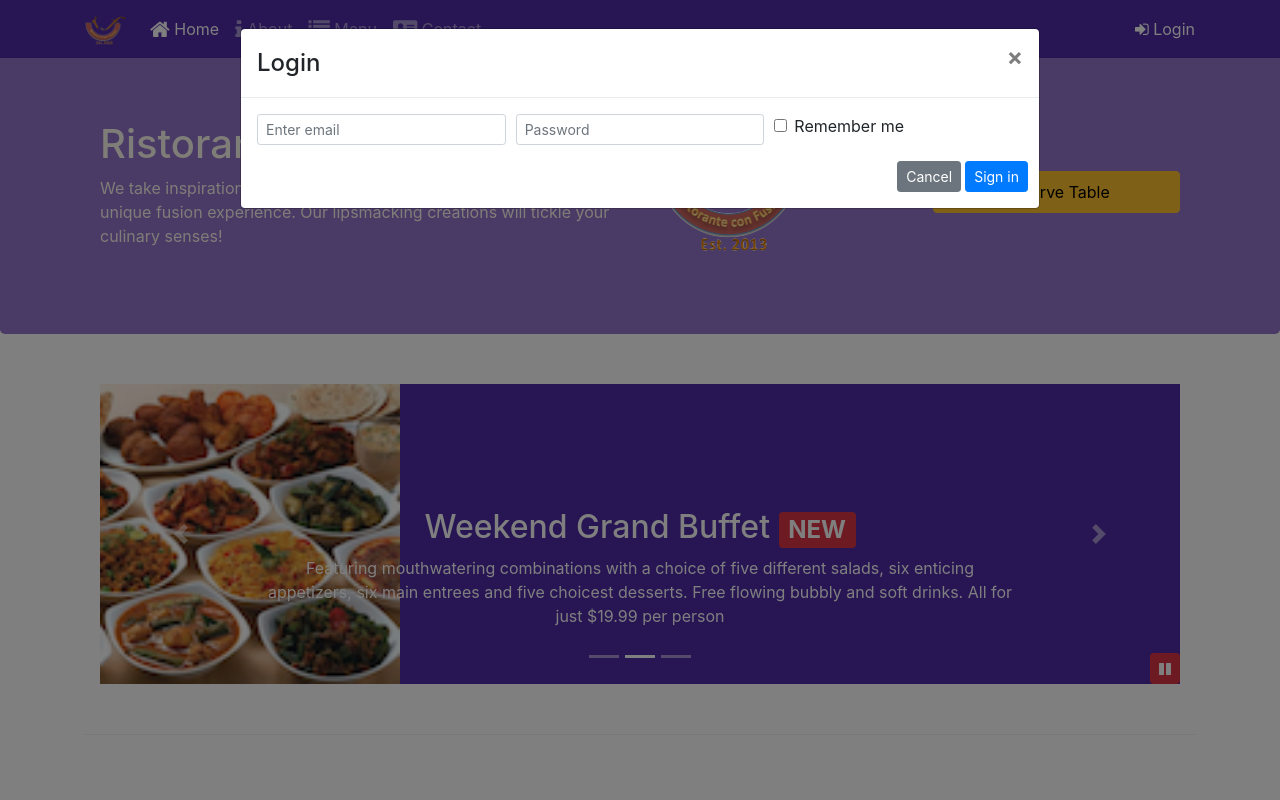
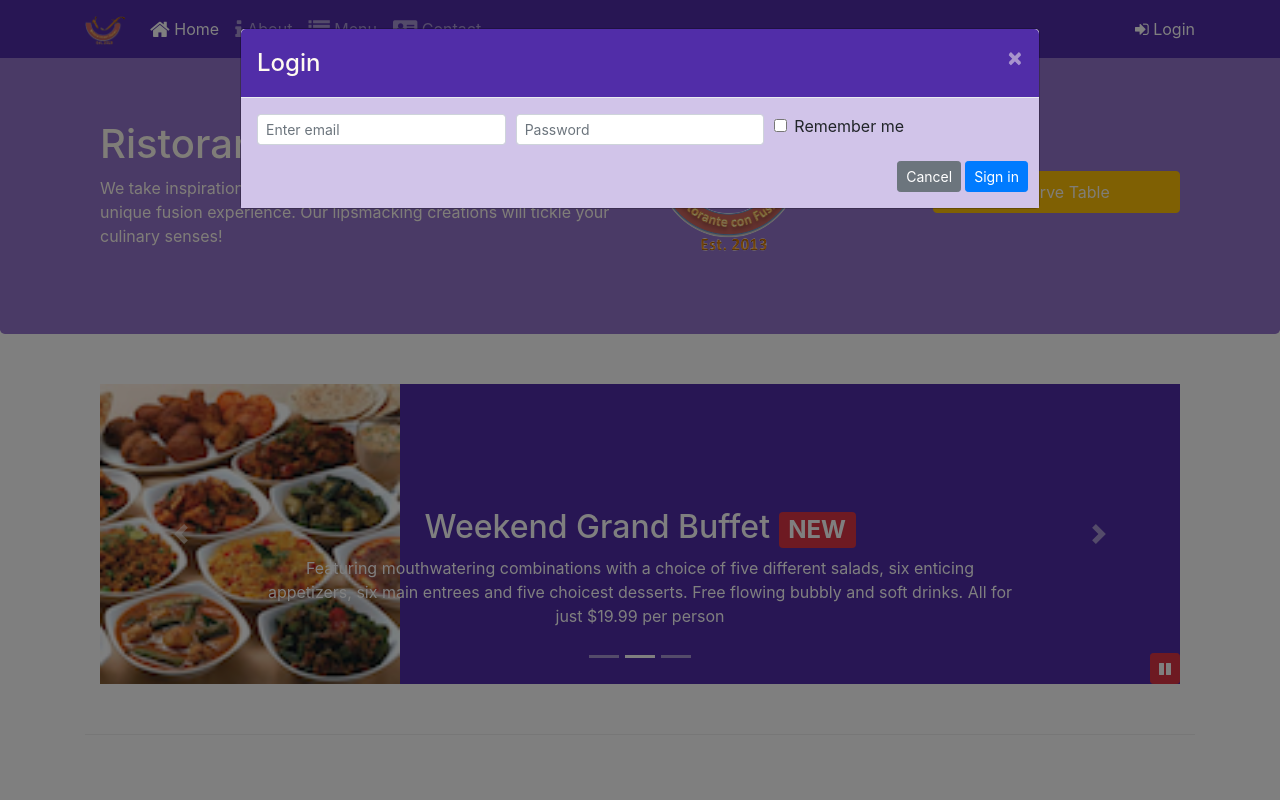
Before and after one commit to andresm07/bootstrap-course, a website: page index.html in a window 1280 px wide. Both pictures are taken after a click on the link "Login". Shown: the top 800 px of the page. Drawn offline with nearby package versions, Linux system fonts and the light colour scheme.

Commit message:
Assignment 4

```diff
--- a/css/styles.scss
+++ b/css/styles.scss
@@ -74,3 +74,16 @@ body{
     bottom: 0px;
     z-index: 1;
 }
+
+.modal-header {
+    background: $background-dark;
+    color: floralwhite;
+
+    .close {
+        color: floralwhite;
+    }
+}
+
+.modal-body {
+    background: $background-pale;
+}
--- a/index.html
+++ b/index.html
@@ -30,7 +30,7 @@
                         <li class="nav-item"><a class="nav-link" href="./contactus.html"><span class="fa fa-address-card fa-lg"></span> Contact</a></li>
                 </ul>
                 <span class="navbar-text">
-                    <a data-toggle="modal" data-target="#loginModal">
+                    <a id="loginButton">
                         <span class="fa fa-sign-in"></span> Login
                     </a>
                 </span>
@@ -167,7 +167,7 @@
                     <!-- Button with tooltip
                     <a role="button" class="btn btn-block nav-link btn-warning" data-toggle="tooltip" data-html="true" title="Or Call us At <br><strong>+852 12345678</strong>" data-placement="bottom" href="#reservationform" style="background-color: #FDC02F; border-color: #FDC02F; color: black">Reserve Table</a>
                     -->
-                    <a role="button" data-toggle="modal" data-target="#reservationModal" class="btn btn-block nav-link btn-warning" href="#reservationform" style="background-color: #FDC02F; border-color: #FDC02F; color: black">Reserve Table</a>
+                    <a id="reservationButton" role="button" class="btn btn-block nav-link btn-warning">Reserve Table</a>
                 </div>
             </div>
         </div>
@@ -409,6 +409,12 @@
                     $('#carouselButton').children('span').addClass('fa-pause');
                 }
             });
+            $('#reservationButton').click(function() {
+                $('#reservationModal').modal('toggle');
+            });
+            $('#loginButton').click(function() {
+                $('#loginModal').modal('toggle');
+            });
         });
     </script>
 </body>
```
Also changed, not shown: css/styles.css.
